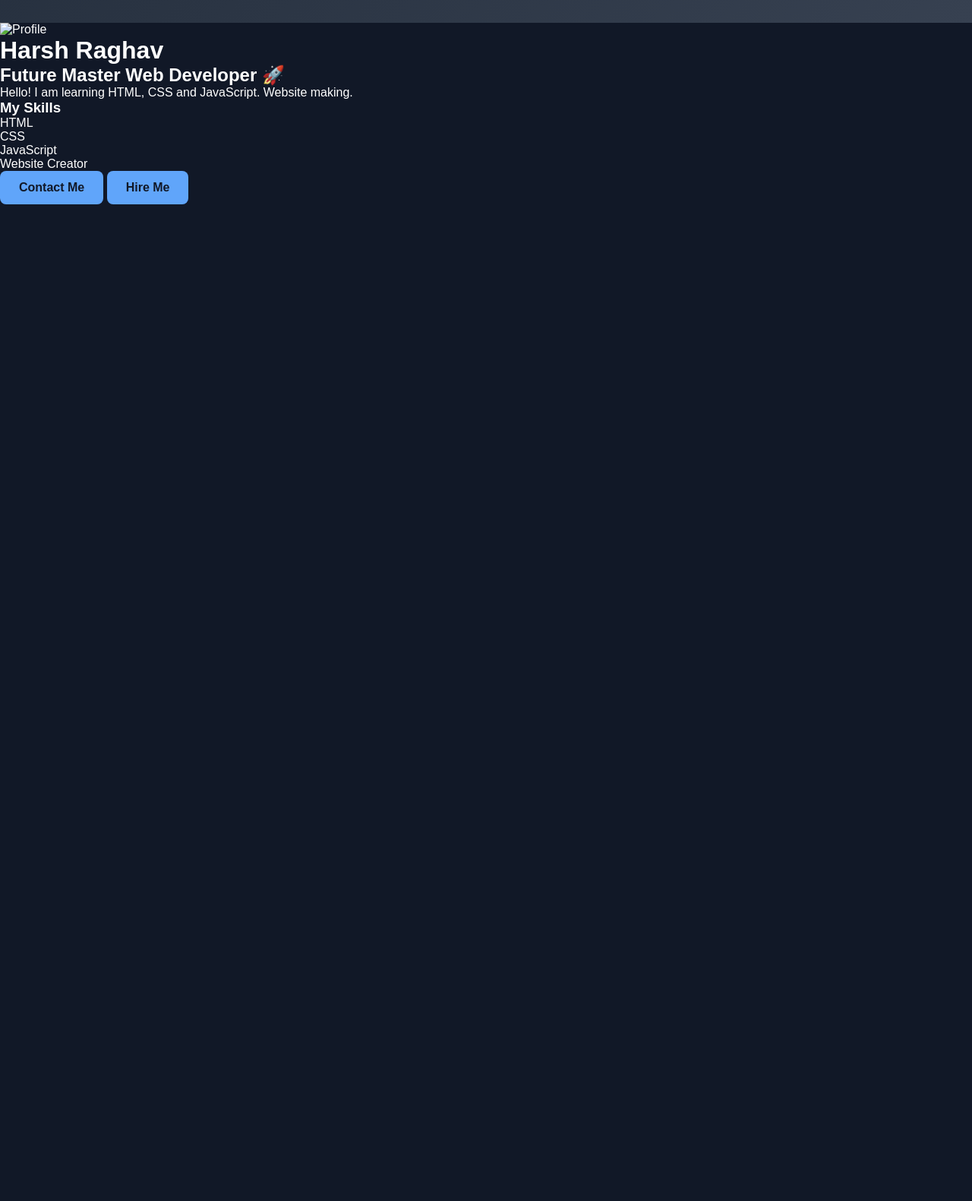
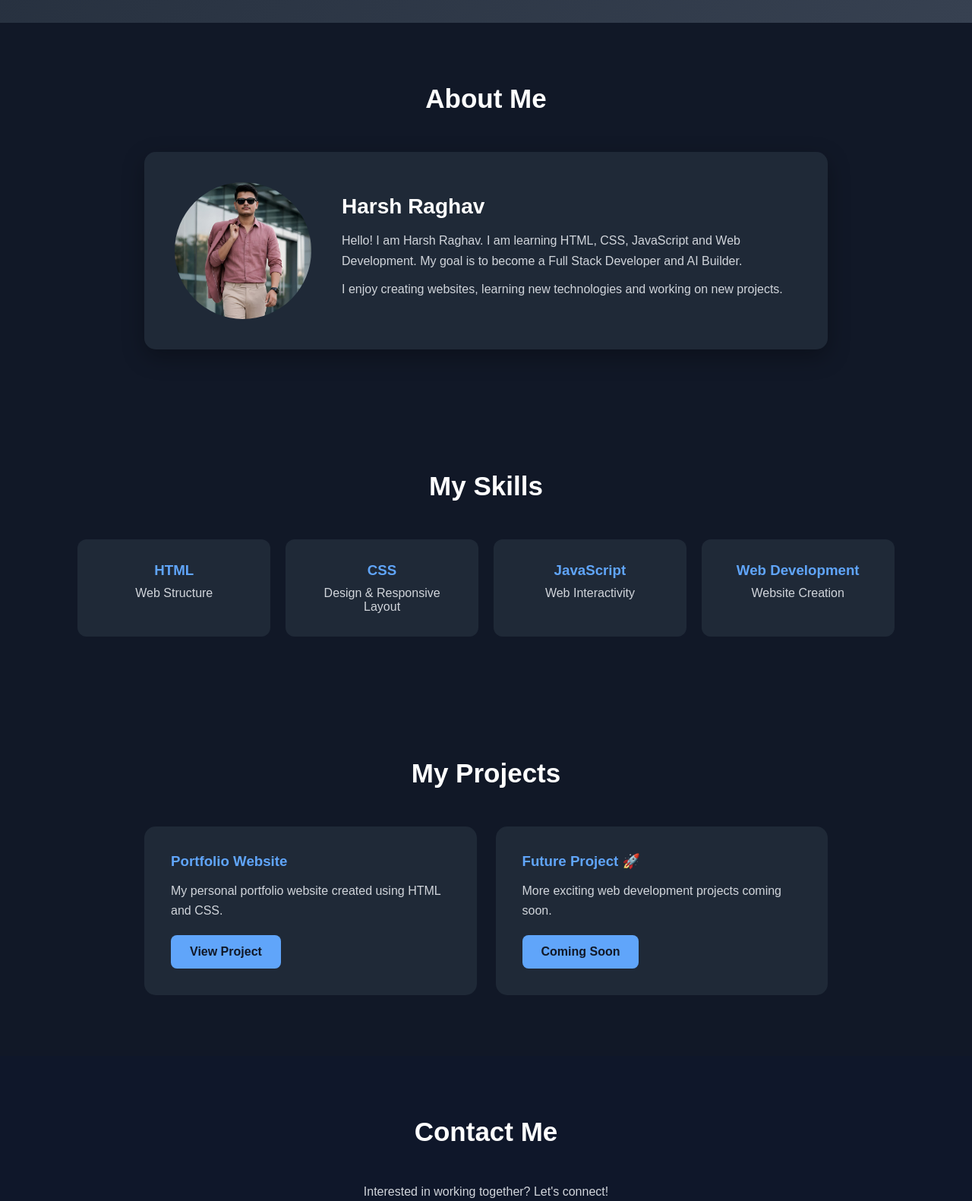
Before and after one commit to harshraghav313-design/portfolio-website, a plain HTML site: page index.html in a window 1280 px wide. Shown: the part 760-2341 px from the top of the page at 76% size. Before the commit the page ends 1029 px from the top, so only its background shows below. Drawn offline with Linux system fonts and the light colour scheme.

Commit message:
Update portfolio

```diff
--- a/index.html
+++ b/index.html
@@ -4,65 +4,195 @@
 <head>
     <meta charset="UTF-8">
     <meta name="viewport" content="width=device-width, initial-scale=1.0">
-    <title>Harsh Raghav</title>
+
+    <title>Harsh Raghav | Web Developer</title>
 
     <link rel="stylesheet" href="style.css">
 </head>
 
 <body>
 
+    <!-- NAVBAR -->
     <header>
         <div class="logo">Harsh Raghav</div>
 
         <nav>
-            <a href="#">Home</a>
-            <a href="#">About</a>
-            <a href="#">Skills</a>
-            <a href="#">Projects</a>
-            <a href="#">Contact</a>
+            <a href="#home">Home</a>
+            <a href="#about">About</a>
+            <a href="#skills">Skills</a>
+            <a href="#projects">Projects</a>
+            <a href="#contact">Contact</a>
         </nav>
     </header>
-    <section class="hero">
+
+
+    <!-- HERO SECTION -->
+    <section class="hero" id="home">
 
         <div class="hero-text">
-            <h1>Hi, I'm Harsh Raghav 👋</h1>
 
-            <p>Future Full Stack Developer & AI Builder</p>
+            <p class="welcome">WELCOME TO MY PORTFOLIO</p>
 
-            <button>Explore My Work</button>
+            <h1>
+                Hi, I'm <span>Harsh Raghav</span> 👋
+            </h1>
+
+            <h2>Future Full Stack Developer & AI Builder 🚀</h2>
+
+            <p>
+                I am learning Web Development and building modern,
+                responsive websites using HTML, CSS and JavaScript.
+            </p>
+
+            <div class="hero-buttons">
+                <a href="#projects" class="btn">Explore My Work</a>
+                <a href="#contact" class="btn second-btn">Contact Me</a>
+            </div>
+
         </div>
 
+
         <div class="hero-image">
-            <img src="myphoto.enc" alt="Harsh Raghav"
+
+            <img src="myphoto.jpeg" alt="Harsh Raghav">
 
         </div>
 
     </section>
 
-    <div class="container">
 
-        <img src="myphoto.enc" alt="Profile">
+    <!-- ABOUT SECTION -->
+    <section class="section" id="about">
 
-        <h1>Harsh Raghav</h1>
-        <h2>Future Master Web Developer 🚀</h2>
+        <h2 class="section-title">About Me</h2>
 
-        <p>Hello! I am learning HTML, CSS and JavaScript. Website making.</p>
+        <div class="about-card">
 
-        <h3>My Skills</h3>
+            <img src="myphoto.jpeg" alt="Harsh Raghav">
 
-        <ul>
-            <li>HTML</li>
-            <li>CSS</li>
-            <li>JavaScript</li>
-            <li>Website Creator</li>
-        </ul>
+            <div>
+                <h2>Harsh Raghav</h2>
+
+                <p>
+                    Hello! I am Harsh Raghav. I am learning HTML, CSS,
+                    JavaScript and Web Development. My goal is to become
+                    a Full Stack Developer and AI Builder.
+                </p>
+
+                <p>
+                    I enjoy creating websites, learning new technologies
+                    and working on new projects.
+                </p>
+            </div>
+
+        </div>
+
+    </section>
+
+
+    <!-- SKILLS SECTION -->
+    <section class="section" id="skills">
+
+        <h2 class="section-title">My Skills</h2>
+
+        <div class="skills">
+
+            <div class="skill-card">
+                <h3>HTML</h3>
+                <p>Web Structure</p>
+            </div>
+
+            <div class="skill-card">
+                <h3>CSS</h3>
+                <p>Design & Responsive Layout</p>
+            </div>
+
+            <div class="skill-card">
+                <h3>JavaScript</h3>
+                <p>Web Interactivity</p>
+            </div>
+
+            <div class="skill-card">
+                <h3>Web Development</h3>
+                <p>Website Creation</p>
+            </div>
+
+        </div>
+
+    </section>
+
+
+    <!-- PROJECTS SECTION -->
+    <section class="section" id="projects">
+
+        <h2 class="section-title">My Projects</h2>
+
+        <div class="projects">
+
+            <div class="project-card">
+
+                <h3>Portfolio Website</h3>
+
+                <p>
+                    My personal portfolio website created using
+                    HTML and CSS.
+                </p>
+
+                <button onclick="projectMessage()">
+                    View Project
+                </button>
+
+            </div>
+
+
+            <div class="project-card">
+
+                <h3>Future Project 🚀</h3>
+
+                <p>
+                    More exciting web development projects
+                    coming soon.
+                </p>
+
+                <button onclick="projectMessage()">
+                    Coming Soon
+                </button>
+
+            </div>
+
+        </div>
+
+    </section>
+
+
+    <!-- CONTACT SECTION -->
+    <section class="section contact" id="contact">
+
+        <h2 class="section-title">Contact Me</h2>
+
+        <p>
+            Interested in working together? Let's connect!
+        </p>
 
         <button onclick="contactMe()">Contact Me</button>
+
         <button onclick="hireMe()">Hire Me</button>
 
-    </div>
+    </section>
+
+
+    <!-- FOOTER -->
+    <footer>
+
+        <p>
+            © 2026 Harsh Raghav. All Rights Reserved.
+        </p>
+
+    </footer>
+
 
     <script>
+
         function contactMe() {
             alert("Thanks for contacting me! 🚀");
         }
@@ -70,6 +200,11 @@
         function hireMe() {
             alert("Welcome to my World! 😎");
         }
+
+        function projectMessage() {
+            alert("Project details coming soon! 🚀");
+        }
+
     </script>
 
 </body>
```
